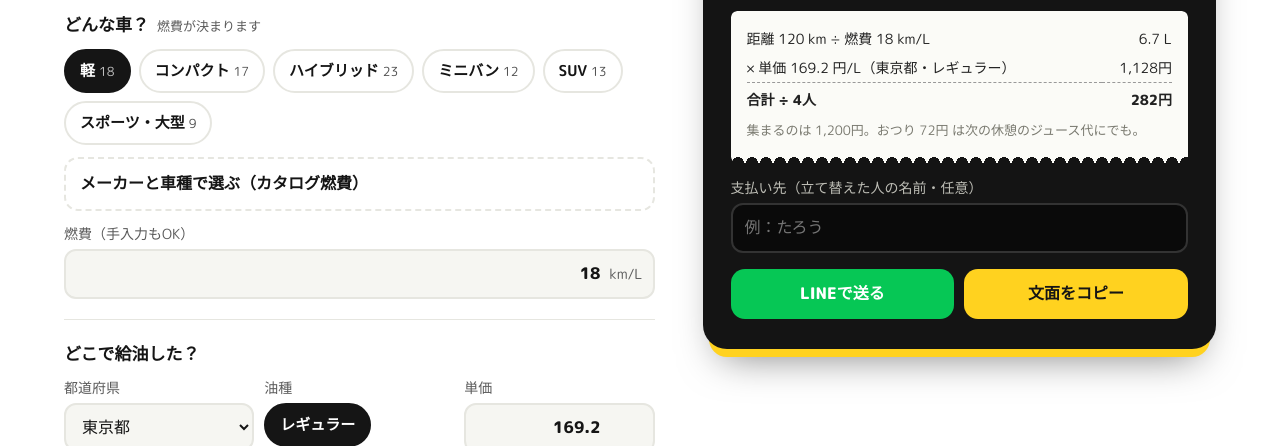
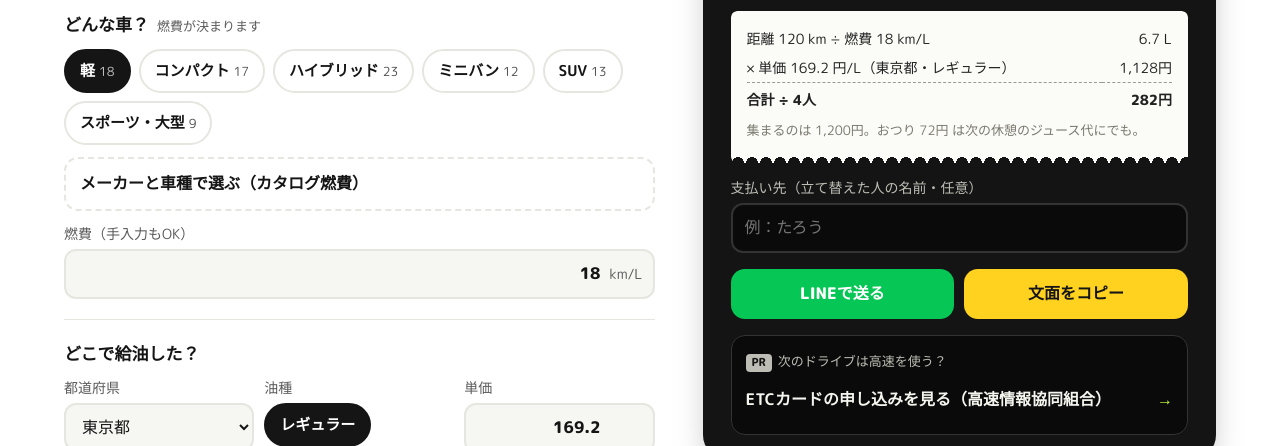
Before and after one commit to IKedaKento1333/gasowari, a plain HTML site: page index.html in a window 1280 px wide. Shown: the part 506-952 px from the top of the page. Drawn offline with Linux system fonts and the light colour scheme; a web font is replaced by a local one.

Commit message:
Add files via upload

```diff
--- a/index.html
+++ b/index.html
@@ -103,6 +103,12 @@ a{color:inherit}
 .addleg{margin-top:10px}
 .rt{margin-top:10px}.via{display:grid;grid-template-columns:minmax(0,1fr) 44px;gap:8px;align-items:end;margin-top:10px}
 .rcalc{width:100%;margin-top:12px}#addvia{margin-top:10px}
+.pr{margin-top:16px;border:1px solid #333;border-radius:14px;padding:12px 14px;background:#0a0a0a}
+.pr .tag{display:inline-block;font-size:11px;font-weight:800;color:#141414;background:#bdbdb5;border-radius:4px;padding:0 6px;margin-right:6px}
+.pr .lead{font-size:13px;color:#bdbdb5;margin:0 0 6px}
+.pr a{display:flex;align-items:center;justify-content:space-between;gap:8px;min-height:44px;color:#f5f5f0;font-weight:700;text-decoration:none}
+.pr a::after{content:"→";color:var(--lcd)}
+.pr img.px{position:absolute;width:1px;height:1px;opacity:0}
 .bar{display:none}
 footer{font-size:13px;color:var(--sub);border-top:1px solid var(--line)}
 footer p{margin:4px 0;max-width:70ch}
@@ -214,6 +220,7 @@ footer p{margin:4px 0;max-width:70ch}
     <button class="btn copy" id="copyb">文面をコピー</button>
   </div>
   <p class="note" id="copied" style="color:#bdbdb5"></p>
+  <div class="pr" id="pr" hidden></div>
 </aside>
 </div></main>
 
@@ -297,6 +304,25 @@ for(const id of["dist","eco","price","toll","park","who"])$(id).addEventListener
 $("free").addEventListener("change",calc);
 
 let msg="",touched=false,calcTracked=false;
+// ---- アフィリエイト枠（A8.netのリンクを入れると表示。空なら何も出さない） ----
+// ctx: "toll"=高速代を入れた人向け / "any"=だれでも
+const AFF=[
+  {ctx:"toll",lead:"高速代、ETCカードで払ってる？",label:"ETCカードの申し込みを見る（高速情報協同組合）",href:"https://px.a8.net/svt/ejp?a8mat=4BGR96+8FN3AQ+1WW0+NXESY",px:"https://www18.a8.net/0.gif?a8mat=4BGR96+8FN3AQ+1WW0+NXESY"},
+  {ctx:"any", lead:"次のドライブは高速を使う？",label:"ETCカードの申し込みを見る（高速情報協同組合）",href:"https://px.a8.net/svt/ejp?a8mat=4BGR96+8F1NOY+1WW0+BWVTE",px:"https://www16.a8.net/0.gif?a8mat=4BGR96+8F1NOY+1WW0+BWVTE"},
+  {ctx:"any", lead:"車がないときは",label:"カーシェア・レンタカーを探す",href:"",px:""},
+  {ctx:"any", lead:"ガソリン代をもっと安く",label:"ガソリンが安くなるカードを見る",href:"",px:""}
+].filter(a=>/^https:\/\//.test(a.href));
+let prShown="";
+function showPR(toll){const box=$("pr");if(!AFF.length){box.hidden=true;return}
+  const pool=toll>0&&AFF.some(a=>a.ctx==="toll")?AFF.filter(a=>a.ctx==="toll"):AFF.filter(a=>a.ctx==="any");
+  if(!pool.length){box.hidden=true;return}
+  const key=pool.map(a=>a.href).join();if(prShown===key&&!box.hidden)return;prShown=key;
+  const a=pool[Math.floor(Math.random()*pool.length)];
+  box.innerHTML="";const p=document.createElement("p");p.className="lead";p.innerHTML='<span class="tag">PR</span>';p.append(a.lead);
+  const l=document.createElement("a");l.href=a.href;l.target="_blank";l.rel="nofollow sponsored noopener";l.textContent=a.label;
+  l.addEventListener("click",()=>track("affiliate_click",{item:a.label}));box.append(p,l);
+  if(/^https:\/\//.test(a.px)){const i=new Image(1,1);i.className="px";i.alt="";i.src=a.px;box.append(i)}
+  box.hidden=false}
 const SITE="https://ikedakento1333.github.io/gasowari/";
 const shareText=src=>msg+SITE+"?utm_source="+src+"&utm_medium=share";
 // ---- アクセス計測（GA4。IDが空なら何も送らない） ----
@@ -325,7 +351,7 @@ function calc(){
   const fuelName=S.fuel==="h"?"ハイオク":"レギュラー";
   const off=v=>{for(const b of[$("lineb"),$("copyb")])b.setAttribute("aria-disabled",v)};
   if(err){$("per").innerHTML="—<small>円</small>";$("barv").textContent="—円";$("lit").textContent="— L";$("tot").textContent="—円";$("pay").textContent="—";
-    $("rcpt").innerHTML="<tr><td>入力を待っています</td><td></td></tr>";$("odd").textContent="";msg="";$("lineb").href="#";off(true);save();return}
+    $("rcpt").innerHTML="<tr><td>入力を待っています</td><td></td></tr>";$("odd").textContent="";msg="";$("lineb").href="#";off(true);$("pr").hidden=true;save();return}
   off(false);
   const L=d/eco,gas=legs.reduce((a,l)=>a+l.d/eco*l.p,0),total=gas+toll+park;
   const raw=total/payers,per=Math.ceil(raw/S.rnd-1e-9)*S.rnd;
@@ -345,6 +371,7 @@ function calc(){
   const gasLine=multi?`ガソリン ${yen(gas)}（${legs.map(l=>`${l.d}km・${l.where}で給油`).join("／")}）`:`ガソリン ${yen(gas)}（${d.toLocaleString("ja-JP")}km${S.trip===2?"・往復":""}）`;
   msg=`🚗 ドライブおつかれ！\n${gasLine}${toll?`\n高速代 ${yen(toll)}`:""}${park?`\n駐車場代 ${yen(park)}`:""}\n合計 ${yen(total)} ÷ ${payers}人${free?"（ドライバーは無料）":""}\n👉 1人 ${yen(per)} でお願い！${who?`\n支払い先：${who}`:""}\n\nガソ割で計算したよ👇\n`;
   $("lineb").href="https://line.me/R/share?text="+encodeURIComponent(shareText("line"));
+  showPR(toll);
   if(touched&&!calcTracked){calcTracked=true;track("calc_done",{multi:multi,driver_free:free,people:S.ppl})}
   save();
 }
```
Also changed, not shown: toll-split.html (+5 -0 lines).
